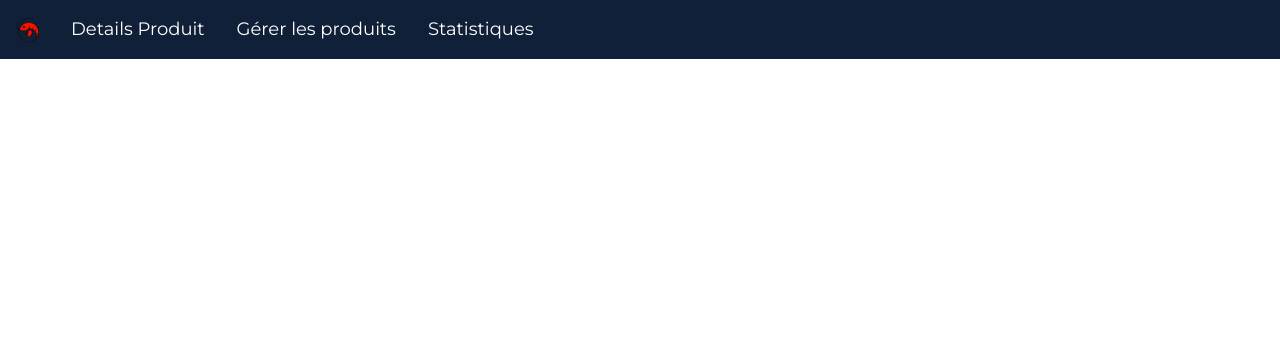
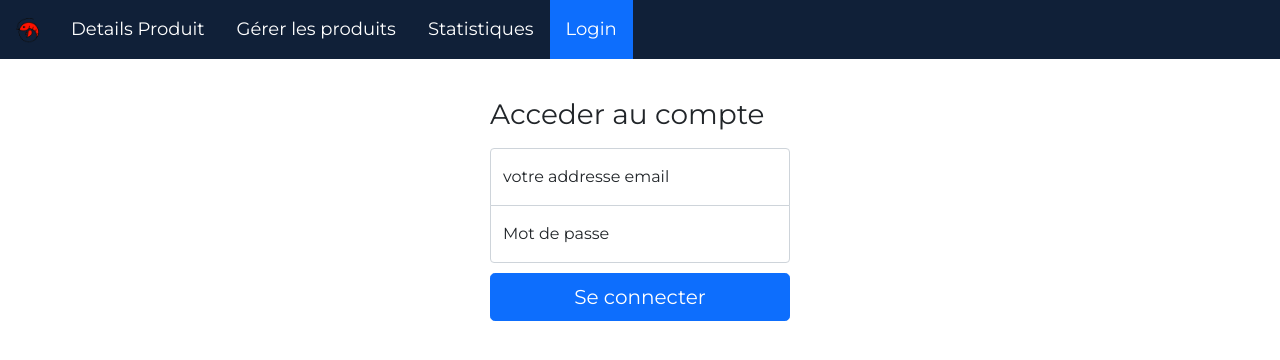
Before and after one commit to AlessandroRinaudo/backoffice, an Angular app: page /login in a window 1280 px wide. Before the commit this address led to /. Shown: the top 360 px of the page. Built offline with nearby package versions, Linux system fonts and the light colour scheme.

Commit message:
add jwt auth in frontend

```diff
--- a/package.json
+++ b/package.json
@@ -20,6 +20,7 @@
     "@angular/platform-browser-dynamic": "~11.2.10",
     "@angular/router": "~11.2.10",
     "chart.js": "^3.1.1",
+    "ng-form-group": "^1.4.2",
     "rxjs": "~6.6.7",
     "tslib": "^1.10.0",
     "zone.js": "~0.11.4"
--- a/src/app/app-routing.module.ts
+++ b/src/app/app-routing.module.ts
@@ -4,14 +4,16 @@ import { ManageStockComponent } from './manage-stock/manage-stock.component';
 import { DetailsProductComponent } from './details-product/details-product.component';
 import { HomeComponent } from './home/home.component';
 import { ReportingComponent } from './reporting/reporting.component';
+import { LoginComponent } from './login/login.component';
 
 
 const routes: Routes = [
   { path: '', redirectTo: 'home', pathMatch: 'full' },
-  { path: 'detailsProduit', component: DetailsProductComponent },
+  { path: 'detailsProduit', component: DetailsProductComponent},
   { path: 'manageStock', component: ManageStockComponent },
   { path: 'home', component: HomeComponent },
-  { path: 'reporting', component: ReportingComponent }
+  { path: 'reporting', component: ReportingComponent },
+  { path: 'login', component: LoginComponent }
 ];
 
 @NgModule({
--- a/src/app/app.component.html
+++ b/src/app/app.component.html
@@ -1,24 +1,3 @@
-<nav class="navbar navbar-expand-md navbar-dark bg-dark mb-4" style="padding-bottom: 0px;padding-top: 0px;">
-  <div class="container-fluid" style="padding-left: 0px;padding-right: 0px">
-    <button class="navbar-toggler" type="button" data-bs-toggle="collapse" data-bs-target="#navbarCollapse" aria-controls="navbarCollapse" aria-expanded="false" aria-label="Toggle navigation">
-      <span class="navbar-toggler-icon"></span>
-    </button>
-    <div class="collapse navbar-collapse" id="navbarCollapse">
-      <ul class="navbar-nav me-auto mb-2 mb-md-0">
-        <li class="nav-item">
-          <a style="width: 55px" routerLinkActive=anavlink class="nav-link" aria-current="page" routerLink="/home"> <img style ="width:110%" src='../assets/logo.png' alt="Home"></a>
-        </li>
-        <li class="nav-item">
-          <a routerLinkActive=anavlink class="nav-link" aria-current="page" routerLink="/detailsProduit">Details Produit</a>
-        </li>
-        <li class="nav-item">
-          <a routerLinkActive=anavlink class="nav-link" aria-current="page" routerLink="/manageStock">Gérer les produits</a>
-        </li>
-        <li class="nav-item">
-          <a routerLinkActive=anavlink class="nav-link" aria-current="page" routerLink="/reporting">Statistiques</a>
-        </li>
-      </ul>
-    </div>
-  </div>
-</nav>
+<app-nav></app-nav>
+
 <router-outlet></router-outlet>
--- /dev/null
+++ b/src/app/login/login.component.html
@@ -0,0 +1,16 @@
+<main class="form-signin">
+  <form [formGroup]="form" (submit)="submit()">
+    <h1 class="h3 mb-3 fw-normal">Acceder au compte</h1>
+
+    <div class="form-floating">
+      <input formControlName="email" type="email" class="form-control" id="floatingInput" placeholder="dupont@toto.com">
+      <label for="floatingInput">votre addresse email</label>
+    </div>
+    <div class="form-floating">
+      <input formControlName="password" type="password" class="form-control" id="floatingPassword" placeholder="Password">
+      <label for="floatingPassword">Mot de passe</label>
+    </div>
+
+    <button class="w-100 btn btn-lg btn-primary" type="submit">Se connecter</button>
+  </form>
+</main>
--- /dev/null
+++ b/src/app/login/login.component.ts
@@ -0,0 +1,31 @@
+import { HttpClient } from '@angular/common/http';
+import { Component, OnInit } from '@angular/core';
+import { FormBuilder, FormGroup } from '@angular/forms';
+import { Router } from '@angular/router';
+
+@Component({
+  selector: 'app-login',
+  templateUrl: './login.component.html',
+  styleUrls: ['./login.component.css']
+})
+export class LoginComponent implements OnInit {
+  form: FormGroup;
+  constructor(
+    private formBuilder: FormBuilder,
+    private http:HttpClient,
+    private router : Router
+    ) {
+
+  }
+
+  ngOnInit(): void {
+    this.form= this.formBuilder.group({email:'',password:''})
+  }
+
+  submit() :void  {
+    this.http.post('http://localhost:8000/api/login/',this.form.getRawValue(),
+    {withCredentials: true}).subscribe(() => this.router.navigate(['/']))
+
+  }
+
+}
--- /dev/null
+++ b/src/app/nav/nav.component.html
@@ -0,0 +1,26 @@
+<nav class="navbar navbar-expand-md navbar-dark bg-dark mb-4" style="padding-bottom: 0px;padding-top: 0px;">
+  <div class="container-fluid" style="padding-left: 0px;padding-right: 0px">
+    <button class="navbar-toggler" type="button" data-bs-toggle="collapse" data-bs-target="#navbarCollapse" aria-controls="navbarCollapse" aria-expanded="false" aria-label="Toggle navigation">
+      <span class="navbar-toggler-icon"></span>
+    </button>
+    <div class="collapse navbar-collapse" id="navbarCollapse">
+      <ul class="navbar-nav me-auto mb-2 mb-md-0">
+        <li class="nav-item">
+          <a style="width: 55px" routerLinkActive=anavlink class="nav-link" aria-current="page" routerLink="/home"> <img style ="width:110%" src='../assets/logo.png' alt="Home"></a>
+        </li>
+        <li class="nav-item">
+          <a routerLinkActive=anavlink class="nav-link" aria-current="page" routerLink="/detailsProduit">Details Produit</a>
+        </li>
+        <li class="nav-item">
+          <a routerLinkActive=anavlink class="nav-link" aria-current="page" routerLink="/manageStock">Gérer les produits</a>
+        </li>
+        <li class="nav-item">
+          <a routerLinkActive=anavlink class="nav-link" aria-current="page" routerLink="/reporting">Statistiques</a>
+        </li>
+        <li class="nav-item">
+          <a routerLinkActive=anavlink class="nav-link" aria-current="page" routerLink="/login">Login</a>
+        </li>
+      </ul>
+    </div>
+  </div>
+</nav>
--- /dev/null
+++ b/src/app/nav/nav.component.ts
@@ -0,0 +1,15 @@
+import { Component, OnInit } from '@angular/core';
+
+@Component({
+  selector: 'app-nav',
+  templateUrl: './nav.component.html',
+  styleUrls: ['./nav.component.css']
+})
+export class NavComponent implements OnInit {
+
+  constructor() { }
+
+  ngOnInit(): void {
+  }
+
+}
--- a/src/styles.css
+++ b/src/styles.css
@@ -69,3 +69,30 @@ td {
   background-color: #87878a  !important;
   border-color: #565e64;
 }
+
+.form-signin {
+  width: 100%;
+  max-width: 330px;
+  padding: 15px;
+  margin: auto;
+}
+
+.form-signin .checkbox {
+  font-weight: 400;
+}
+
+.form-signin .form-floating:focus-within {
+  z-index: 2;
+}
+
+.form-signin input[type="email"] {
+  margin-bottom: -1px;
+  border-bottom-right-radius: 0;
+  border-bottom-left-radius: 0;
+}
+
+.form-signin input[type="password"] {
+  margin-bottom: 10px;
+  border-top-left-radius: 0;
+  border-top-right-radius: 0;
+}
```
Also changed, not shown: src/app/app.module.ts (+8 -3 lines), src/app/login/login.component.css (added), src/app/nav/nav.component.css (added), 2 other files (tests, documents, lock files or other folders).
